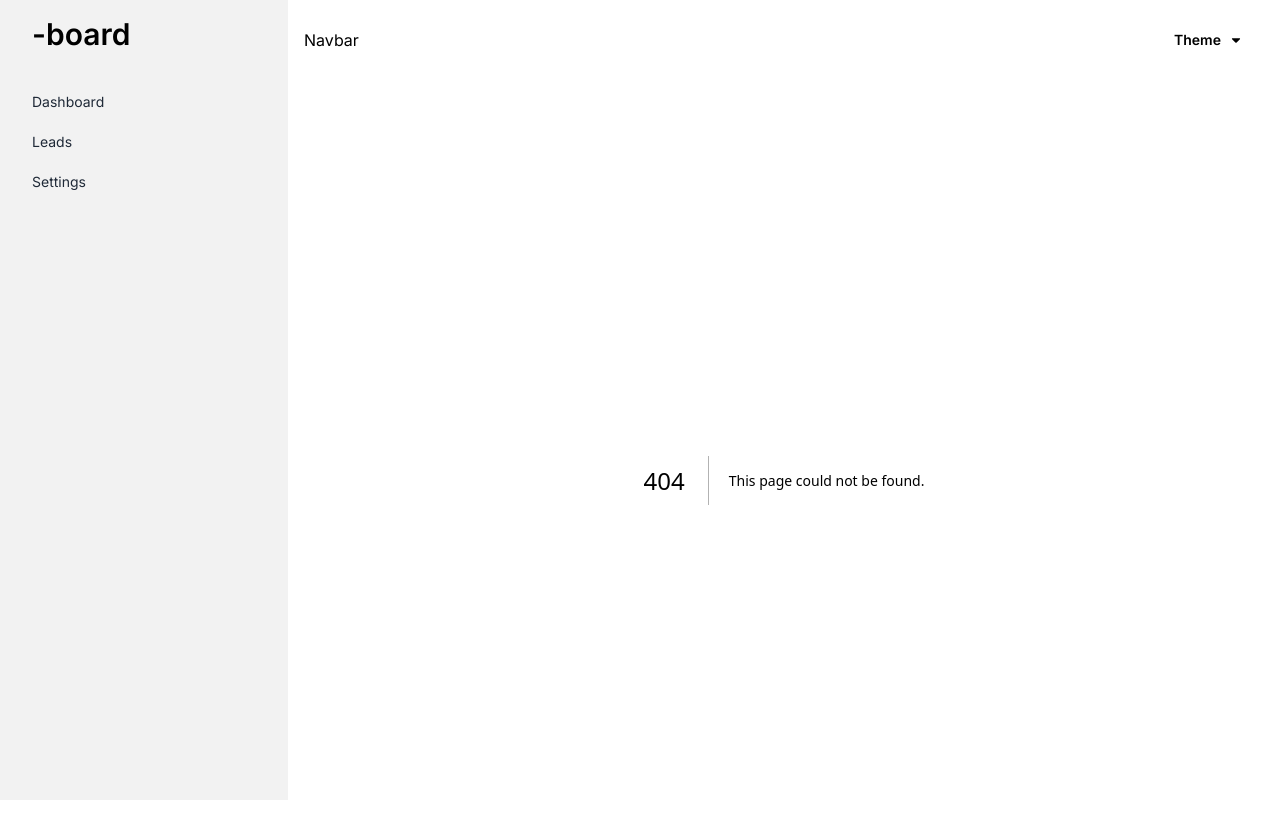
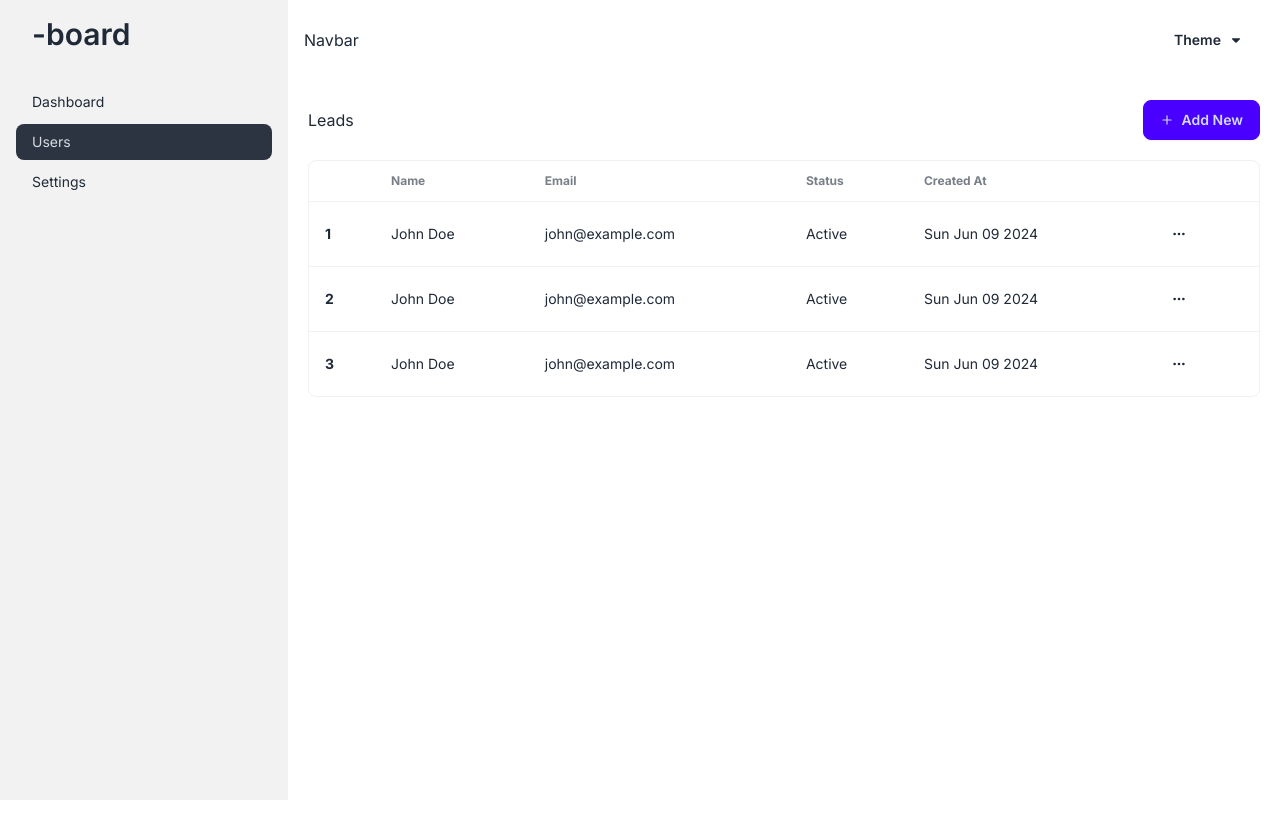
Before and after one commit to itsajaygaur/dashboard, a Next.js app: page /users in a window 1280 px wide. Before the commit this address had no page. Shown: the top 838 px of the page. After the commit the page ends 800 px from the top, so only its background shows below. Built offline with nearby package versions, Linux system fonts and the light colour scheme.

Commit message:
add user-form

```diff
--- a/src/app/leads/page.tsx
+++ b/src/app/users/page.tsx
@@ -1,3 +1,5 @@
+"use client";
+import UserForm from "@/components/user-form";
 import { BsThreeDots } from "react-icons/bs";
 import { FiPlus } from "react-icons/fi";
 
@@ -33,12 +35,29 @@ export default function Leads() {
     <section className="p-5">
       <div className="flex justify-between gap-5 items-center mb-5">
         <h1>Leads</h1>
-        <button className="btn btn-primary">
+        <button
+          className="btn btn-primary"
+          onClick={() =>
+            (
+              document.getElementById("my-modal") as HTMLDialogElement
+            ).showModal()
+          }
+        >
           <FiPlus /> Add New
         </button>
+
+        <dialog id="my-modal" className="modal">
+          <div className="modal-box">
+            <UserForm />
+          </div>
+
+          <form method="dialog" className="modal-backdrop">
+            <button>close</button>
+          </form>
+        </dialog>
       </div>
 
-      <div className="overflow-x-auto border rounded-lg">
+      <div className="overflow-x-auto border border-base-200 rounded-lg">
         <table className="table ">
           {/* head */}
           <thead>
@@ -47,7 +66,7 @@ export default function Leads() {
               <th>Name</th>
               <th>Email</th>
               <th>Status</th>
-              <th>Country</th>
+              <th>Created At</th>
             </tr>
           </thead>
           <tbody>
@@ -57,7 +76,7 @@ export default function Leads() {
                 <td>{item.name}</td>
                 <td>{item.email}</td>
                 <td>{item.status}</td>
-                <td>{item.country}</td>
+                <td>{new Date().toDateString()}</td>
                 <td>
                   <button className="btn btn-ghost btn-sm">
                     <BsThreeDots />
--- a/src/components/sidemenu.tsx
+++ b/src/components/sidemenu.tsx
@@ -11,13 +11,14 @@ const navItems = [
   },
   {
     id: 2,
-    name: "Leads",
-    link: "/leads",
+    name: "Users",
+    link: "/users",
   },
   {
     id: 3,
     name: "Settings",
     link: "/settings",
+    disabled: true,
   },
 ];
 
@@ -27,7 +28,7 @@ export default function Sidemenu() {
   return (
     <>
       {navItems.map((item) => (
-        <li key={item.id} className="">
+        <li key={item.id}>
           <Link
             className={` ${path === item.link ? "active" : ""} `}
             href={item.link}
--- /dev/null
+++ b/src/components/user-form.tsx
@@ -0,0 +1,59 @@
+export default function UserForm() {
+  return (
+    <>
+      <h3 className="text-xl font-semibold mb-6">Add User</h3>
+      <form method="dialog" action="">
+        <div className="space-y-4">
+          <div>
+            <input
+              type="text"
+              className="input input-bordered w-full"
+              placeholder="Name"
+            />
+          </div>
+
+          <div>
+            <input
+              type="text"
+              className="input input-bordered w-full"
+              placeholder="Email"
+            />
+          </div>
+
+          <div>
+            <select className="select select-bordered w-full">
+              <option disabled selected>
+                Status
+              </option>
+              <option>Active</option>
+              <option>Inactive</option>
+            </select>
+          </div>
+
+          <div>
+            <input
+              type="text"
+              className="input input-bordered w-full"
+              placeholder="Confirm Password"
+            />
+          </div>
+        </div>
+
+        <div className=" flex justify-end items-center gap-2 mt-8 ">
+          <button
+            className="btn btn-ghost"
+            type="button"
+            onClick={() =>
+              (document.getElementById("my-modal") as HTMLDialogElement).close()
+            }
+          >
+            Cancel
+          </button>
+          <button className="btn btn-primary" type="submit">
+            Submit
+          </button>
+        </div>
+      </form>
+    </>
+  );
+}
```
